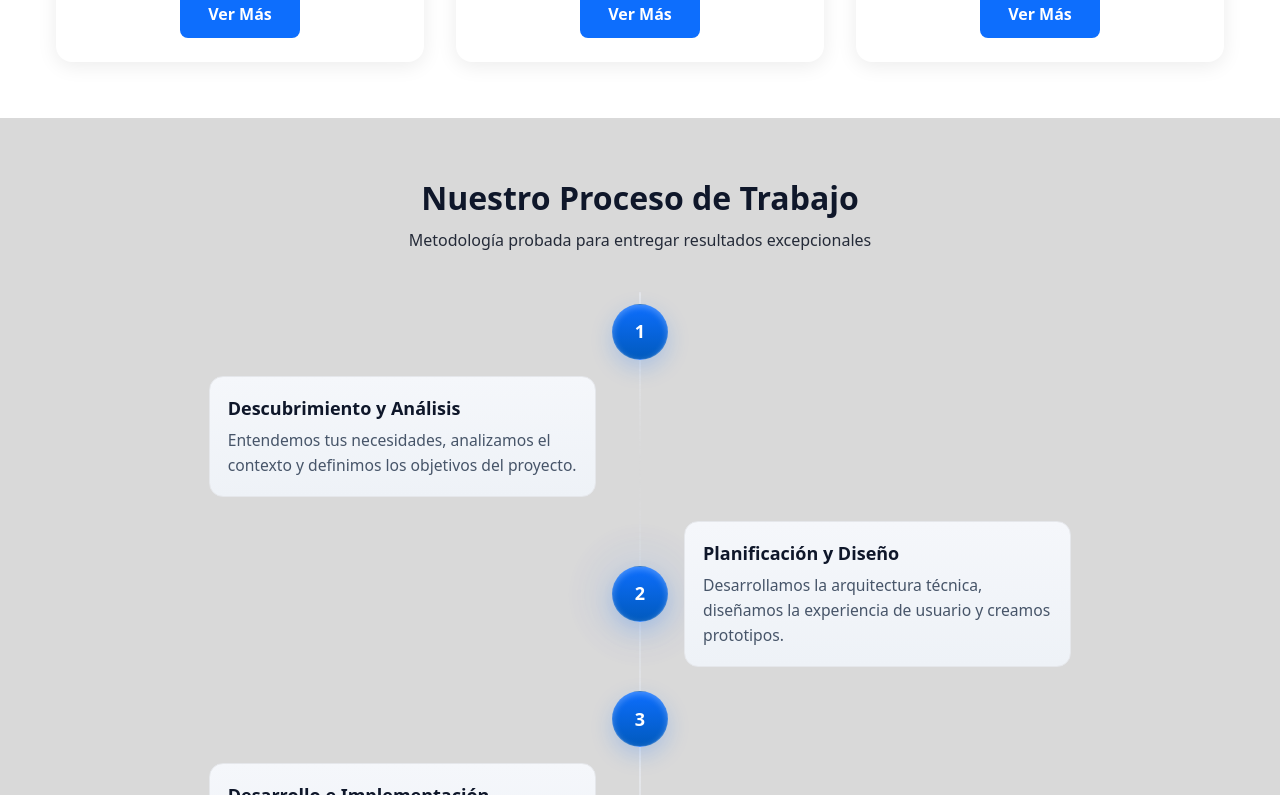
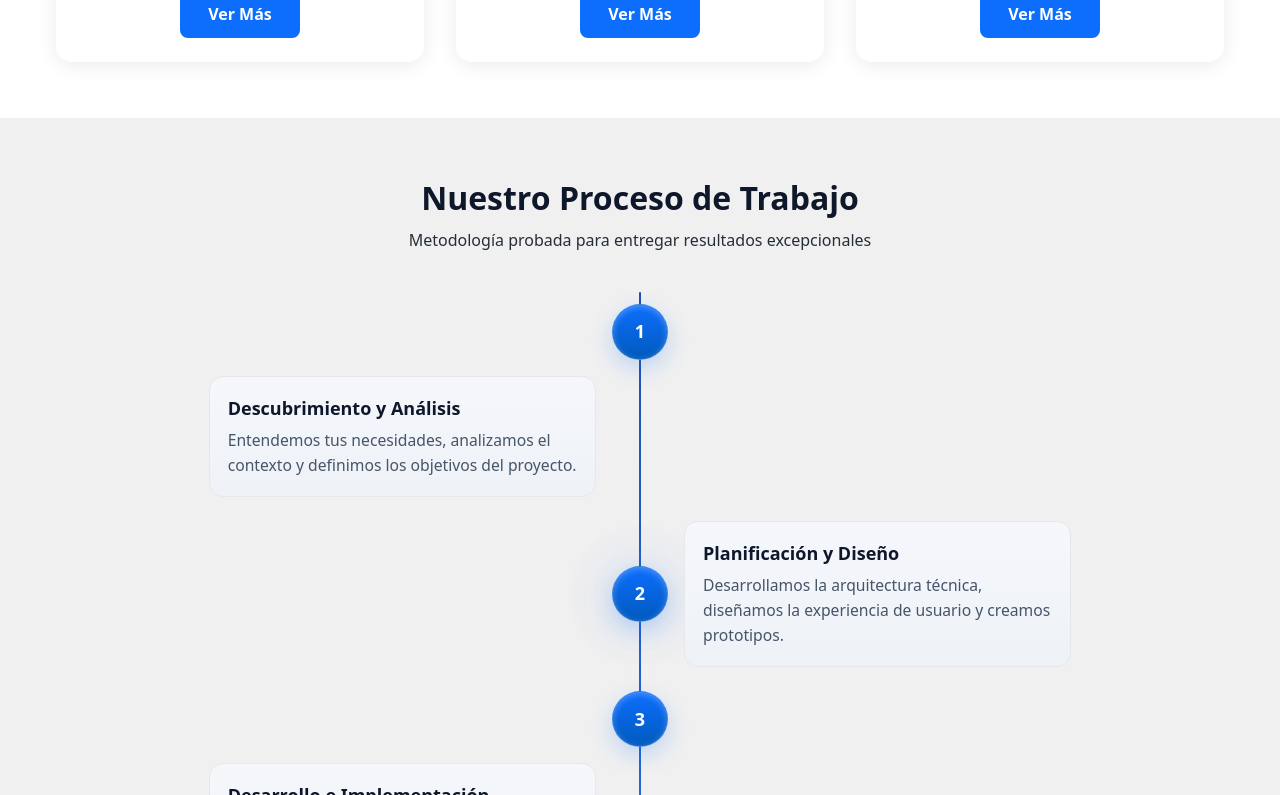
Before and after one commit to gigsconsultingrepo/pagina-web-GIGS, a Vue app: page /servicios in a window 1280 px wide. Shown: the part 1625-2420 px from the top of the page. Built offline with nearby package versions, Linux system fonts and the light colour scheme.

Commit message:
ajuste line process

```diff
--- a/src/modules/challenges/views/components/ProcessEvaluate.vue
+++ b/src/modules/challenges/views/components/ProcessEvaluate.vue
@@ -67,7 +67,7 @@ const { t, tm } = useI18n({ useScope: 'local', inheritLocale: true, messages })
 
 <style scoped>
 .process-section {
-  background: #D9D9D9;
+  background: #F0F0F0;
   color: var(--color-text);
 }
 
@@ -100,7 +100,7 @@ const { t, tm } = useI18n({ useScope: 'local', inheritLocale: true, messages })
   left: 50%;
   width: 2px;
   transform: translateX(-50%);
-  background: linear-gradient(180deg, var(--color-border), transparent 18%, var(--color-border) 50%, transparent 82%, var(--color-border));
+  background: linear-gradient(180deg, var(--hero-gradient-start),var(--hero-gradient-end));
   opacity: .9;
   border-radius: 2px;
 }
--- a/src/modules/services/views/components/WorkProcess.vue
+++ b/src/modules/services/views/components/WorkProcess.vue
@@ -67,7 +67,7 @@ const { t, tm } = useI18n({ useScope: 'local', inheritLocale: true, messages })
 
 <style scoped>
 .process-section {
-  background: #D9D9D9;
+  background: #F0F0F0;
   color: var(--color-text);
 }
 
@@ -100,7 +100,7 @@ const { t, tm } = useI18n({ useScope: 'local', inheritLocale: true, messages })
   left: 50%;
   width: 2px;
   transform: translateX(-50%);
-  background: linear-gradient(180deg, var(--color-border), transparent 18%, var(--color-border) 50%, transparent 82%, var(--color-border));
+  background: linear-gradient(180deg, var(--hero-gradient-start),var(--hero-gradient-end));
   opacity: .9;
   border-radius: 2px;
 }
```
